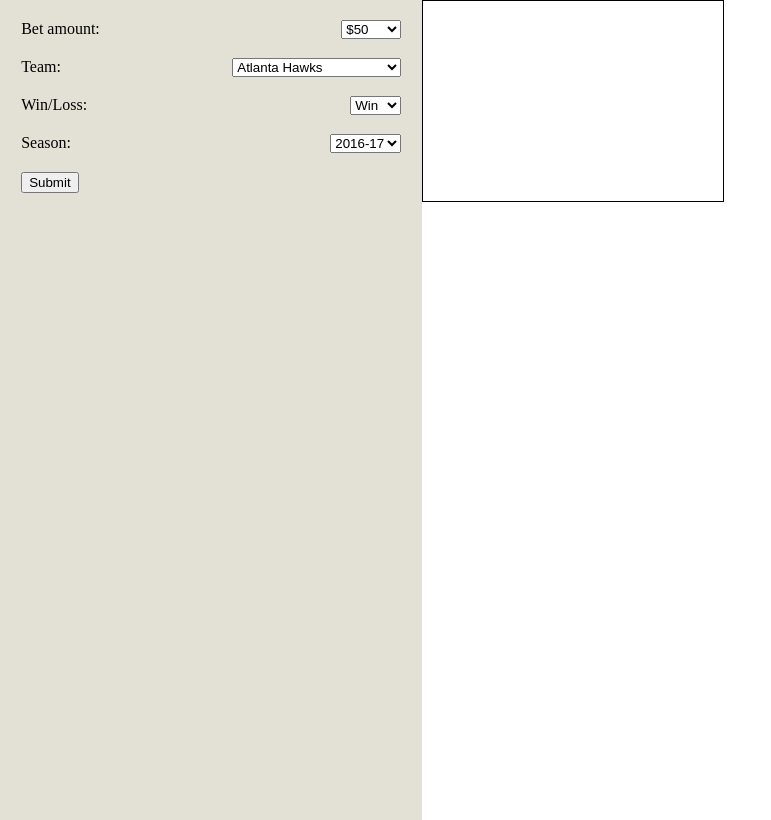
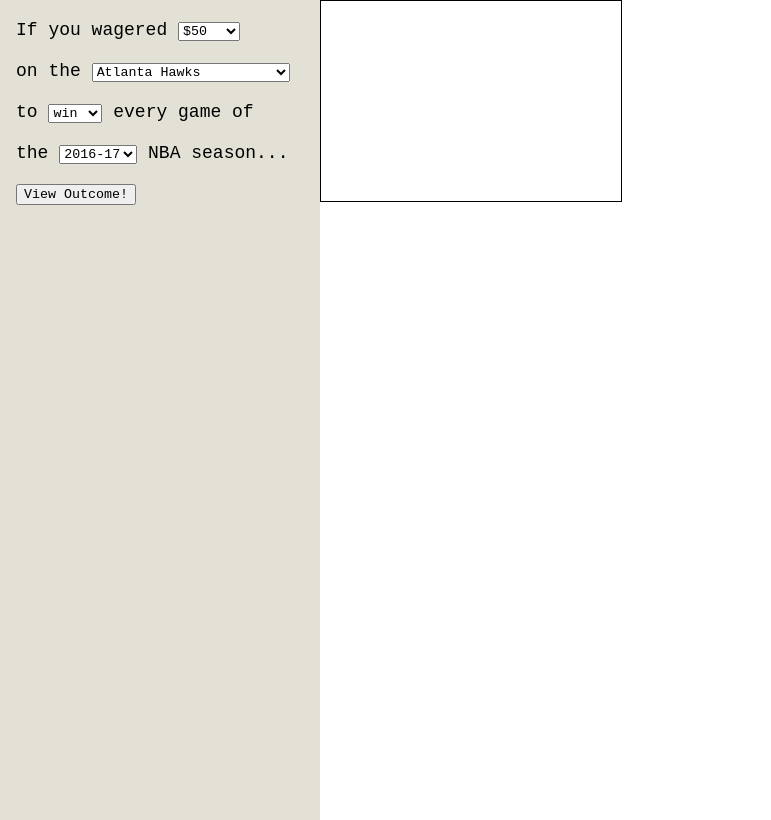
Before and after one commit to nikhilNathwani/Moneyline, a Flask app: page / in a window 1280 px wide. Shown: the whole page, without its empty margins (0-771 px from the left). Run offline with Flask 2, Linux system fonts and the light colour scheme.

Commit message:
Made the inputs flow as a complete sentence and updated the font for a more stylized input

```diff
--- a/static/css/styles.css
+++ b/static/css/styles.css
@@ -1,6 +1,8 @@
 html, body {
   margin: 0;
   padding: 0;
+  font-family: 'Courier New', Courier, monospace;
+  font-size: large;
 }
 
 #container {
@@ -11,7 +13,7 @@ html, body {
 
 #sidebar {
   height: 100%;
-  width: 33%; /* set the width of the sidebar */
+  width: 320px; /* set the width of the sidebar */
   padding-top: 20px;
   background-color: rgb(227, 224, 213); /* add a background color for illustration */
 }
@@ -22,15 +24,19 @@ html, body {
   /* border: 1px solid red; */
 }
 
-#sidebar > #input-area > div.input {
+#sidebar > #input-area > div.input-row {
   /* display: block; */
   margin-bottom: 20px;
   /* border: 1px solid red; */
 }
 
-#sidebar > #input-area > div.input > select {
-  /* display: block; */
-  float: right;
+#sidebar > #input-area > div.input-row > * {
+  display: inline-block;
+  font-family: 'Courier New', Courier, monospace;
+}
+
+button {
+  font-family: 'Courier New', Courier, monospace;
 }
 
 #main-content {
--- a/static/js/dropdown-options.js
+++ b/static/js/dropdown-options.js
@@ -1,5 +1,5 @@
 
-const outcomes = ["Win", "Lose"];
+const outcomes = ["win", "lose"];
 const seasons = [
     "2016-17",
     "2017-18",
--- a/templates/index.html
+++ b/templates/index.html
@@ -8,33 +8,35 @@
       <div id="sidebar">
         <div id="input-area">
           <!-- HTML for the UI filters and results -->
-          <div class="input">
-            <label for="bet-input">Bet amount:</label>
-            <select id="bet-input">
+          <div class="input-row">
+            <span>If you wagered </span>
+            <select id="bet-input" class="dropdown">
               <!-- options will be generated by JavaScript -->
             </select>
           </div>
-          <div class="input">
-            <label for="team-input">Team:</label>
-            <select id="team-input">
+          <div class="input-row">
+            <span>on the </span>
+            <select id="team-input" class="dropdown">
               <!-- options will be generated by JavaScript -->
             </select>
           </div>
-          <div class="input">
-            <label for="outcome-input">Win/Loss:</label>
-            <select id="outcome-input">
+          <div class="input-row">
+            <span>to </span>
+            <select id="outcome-input" class="dropdown">
               <!-- options will be generated by JavaScript -->
             </select>
+            <span> every game of</span>
           </div>
-          <div class="input">
-            <label for="season-input">Season:</label>
-            <select id="season-input">
+          <div class="input-row">
+            <span>the </span>
+            <select id="season-input" class="dropdown">
               <!-- options will be generated by JavaScript -->
             </select>
+            <span> NBA season...</span>
           </div>
           <!-- Submit button -->
           <div id="submit">
-            <button id="submit-button">Submit</button>
+            <button id="submit-button">View Outcome!</button>
           </div>
         </div>
 
```
